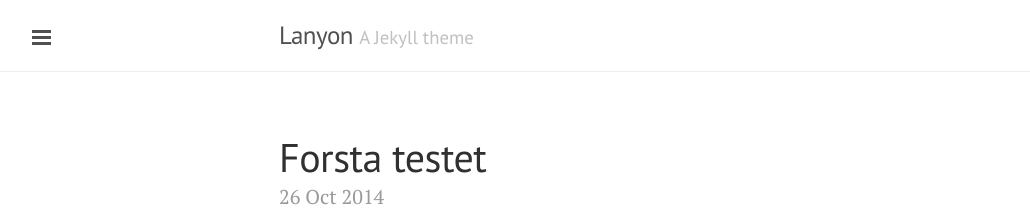
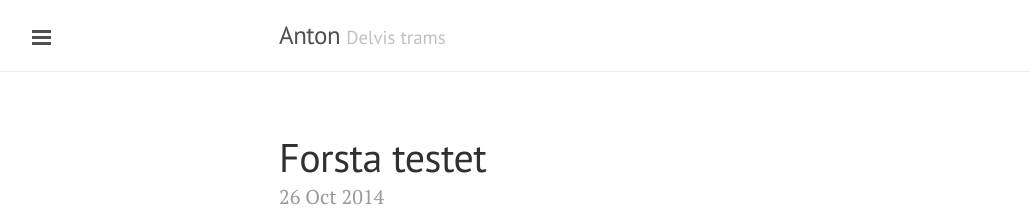
Before and after one commit to antonmodin/jekyllsite, a Jekyll site: the page built from index.html, in a window 1280 px wide and 900 px high. Shown: the top 216 px of the window, without its empty margins (1-1031 px from the left). Built offline with Jekyll 4.4.1, drawn with Linux system fonts in a browser that asks for light colours; Markdown is read by kramdown in place of the engine named in the settings; the list of posts is cut into pages by our own code.

Commit message:
Update _config.yml

```diff
--- a/_config.yml
+++ b/_config.yml
@@ -9,18 +9,18 @@
 relative_permalinks: true
 
 # Setup
-title:               Lanyon
-tagline:             'A Jekyll theme'
-description:         'A reserved <a href="http://jekyllrb.com" target="_blank">Jekyll</a> theme that places the utmost gravity on content with a hidden drawer. Made by <a href="https://twitter.com/mdo" target="_blank">@mdo</a>.'
-url:                 http://lanyon.getpoole.com
+title:               Anton
+tagline:             'Delvis trams'
+description:         '<a href="https://twitter.com/antonmodin" target="_blank">@mdo</a>.'
+url:                 http://antonmodin.se
 baseurl:             /
 paginate:            5
 
 # About/contact
 author:
-  name:              Mark Otto
-  url:               https://twitter.com/mdo
-  email:             markdotto@gmail.com
+  name:              Anton Modin
+  url:               https://twitter.com/antonmodin
+  email:             anton.modin@gmail.com
 
 # Custom vars
 version:             1.0.0
```
